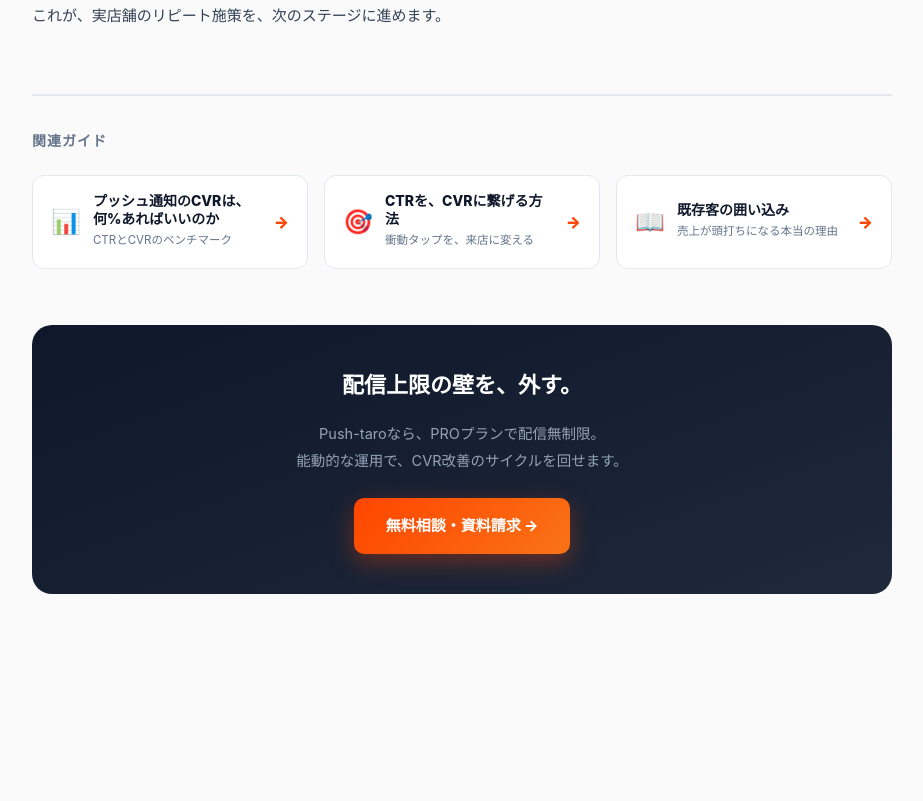
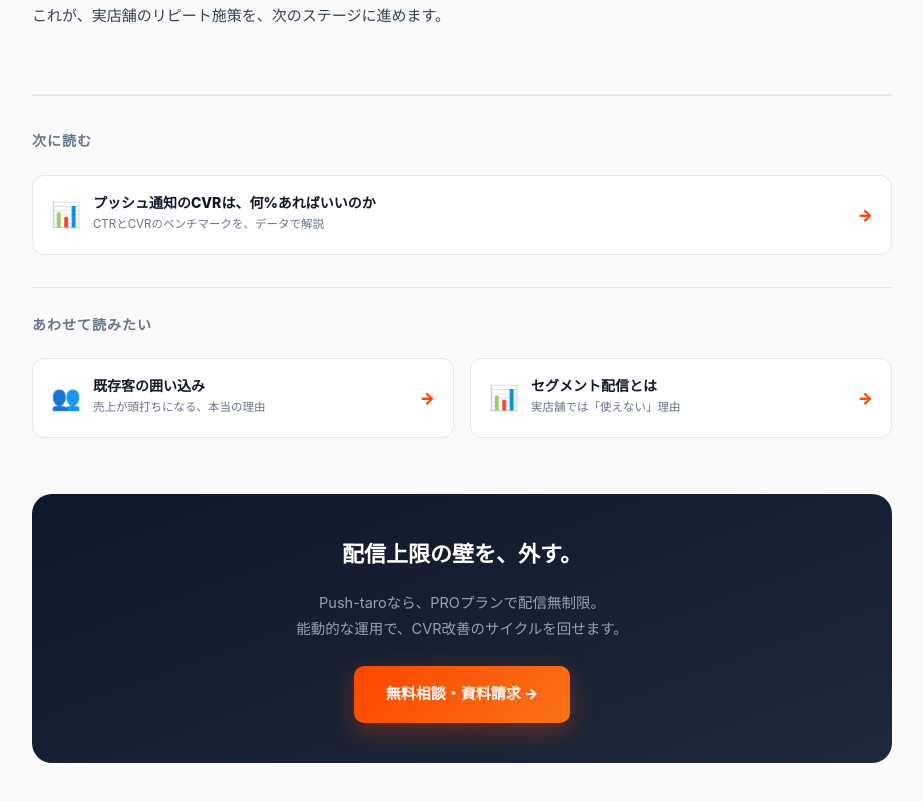
Before and after one commit to thellcishii-lang/push-taro, a Next.js app: page /guide/store-marketing in a window 1280 px wide. Shown: the part 9860-10661 px from the top of the page, without its empty margins (178-1101 px from the left). Before the commit the page ends 10534 px from the top, so only its background shows below. Built offline with nearby package versions, Linux system fonts and the light colour scheme; no server answers.

Commit message:
Update StoreMarketingClient.tsx

```diff
--- a/app/guide/store-marketing/StoreMarketingClient.tsx
+++ b/app/guide/store-marketing/StoreMarketingClient.tsx
@@ -563,29 +563,35 @@ export default function StoreMarketingClient() {
 
           {/* 関連ガイド */}
           <div className="g-related">
-            <h3>関連ガイド</h3>
+  <h3>次に読む</h3>
   <div className="g-related-grid">
-              <Link href="/guide/push-notification-metrics" className="g-related-card">
+    <Link href="/guide/push-notification-metrics" className="g-related-card is-next">
       <span className="ico">📊</span>
       <div>
         <div className="title">プッシュ通知のCVRは、何%あればいいのか</div>
-                  <div className="sub">CTRとCVRのベンチマーク</div>
+        <div className="sub">CTRとCVRのベンチマークを、データで解説</div>
       </div>
       <span className="arrow">→</span>
     </Link>
-              <Link href="/guide/ctr-to-cvr" className="g-related-card">
-                <span className="ico">🎯</span>
+  </div>
+</div>
+
+<div className="g-related" style={{ marginTop: '32px', paddingTop: '24px', borderTop: '1px solid #e2e8f0' }}>
+  <h3>あわせて読みたい</h3>
+  <div className="g-related-grid">
+    <Link href="/guide/existing-customers" className="g-related-card">
+      <span className="ico">👥</span>
       <div>
-                  <div className="title">CTRを、CVRに繋げる方法</div>
-                  <div className="sub">衝動タップを、来店に変える</div>
+        <div className="title">既存客の囲い込み</div>
+        <div className="sub">売上が頭打ちになる、本当の理由</div>
       </div>
       <span className="arrow">→</span>
     </Link>
-              <Link href="/guide/existing-customers" className="g-related-card">
-                <span className="ico">📖</span>
+    <Link href="/guide/segmentation" className="g-related-card">
+      <span className="ico">📊</span>
       <div>
-                  <div className="title">既存客の囲い込み</div>
-                  <div className="sub">売上が頭打ちになる本当の理由</div>
+        <div className="title">セグメント配信とは</div>
+        <div className="sub">実店舗では「使えない」理由</div>
       </div>
       <span className="arrow">→</span>
     </Link>
```
Lines whose indentation alone changed are shown as unchanged.
